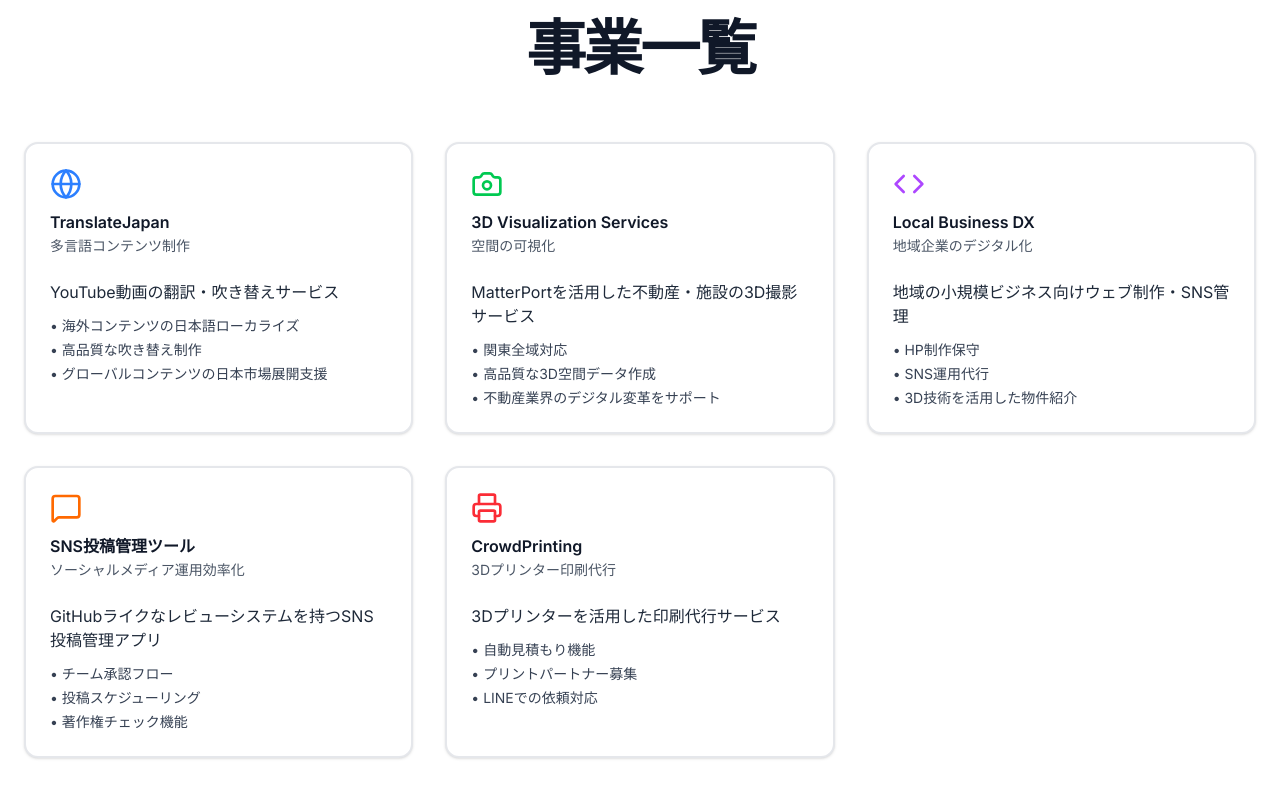
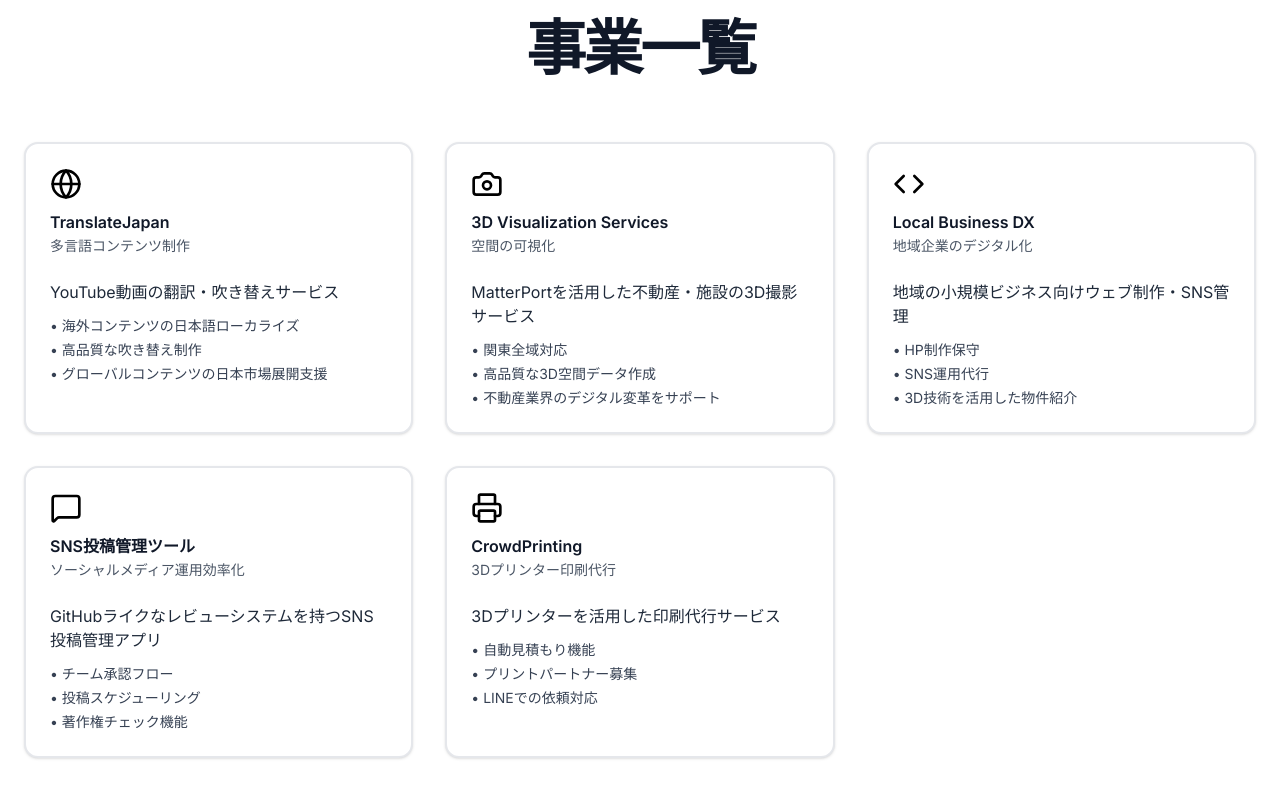
Before and after one commit to KuranosukeOhta/northerns-lab-corporate-site, a Next.js app: page / in a window 1280 px wide. Shown: the part 954-1752 px from the top of the page. Built offline with nearby package versions, Linux system fonts and the light colour scheme.

Commit message:
事業一覧のカードアイコンをすべて黒色に統一

```diff
--- a/src/app/page.tsx
+++ b/src/app/page.tsx
@@ -102,7 +102,7 @@
             <div className="grid gap-8 md:grid-cols-2 lg:grid-cols-3">
               <Card className="bg-white border-2 border-gray-200 hover:scale-105 transition-all duration-300 cursor-pointer">
                 <CardHeader>
-                  <Globe className="h-8 w-8 mb-2 text-blue-500" />
+                  <Globe className="h-8 w-8 mb-2 text-black" />
                   <CardTitle className="text-gray-900">TranslateJapan</CardTitle>
                   <p className="text-sm text-gray-600">多言語コンテンツ制作</p>
                 </CardHeader>
@@ -118,7 +118,7 @@
 
               <Card className="bg-white border-2 border-gray-200 hover:scale-105 transition-all duration-300 cursor-pointer">
                 <CardHeader>
-                  <Camera className="h-8 w-8 mb-2 text-green-500" />
+                  <Camera className="h-8 w-8 mb-2 text-black" />
                   <CardTitle className="text-gray-900">3D Visualization Services</CardTitle>
                   <p className="text-sm text-gray-600">空間の可視化</p>
                 </CardHeader>
@@ -134,7 +134,7 @@
 
               <Card className="bg-white border-2 border-gray-200 hover:scale-105 transition-all duration-300 cursor-pointer">
                 <CardHeader>
-                  <Code className="h-8 w-8 mb-2 text-purple-500" />
+                  <Code className="h-8 w-8 mb-2 text-black" />
                   <CardTitle className="text-gray-900">Local Business DX</CardTitle>
                   <p className="text-sm text-gray-600">地域企業のデジタル化</p>
                 </CardHeader>
@@ -150,7 +150,7 @@
 
               <Card className="bg-white border-2 border-gray-200 hover:scale-105 transition-all duration-300 cursor-pointer">
                 <CardHeader>
-                  <MessageSquare className="h-8 w-8 mb-2 text-orange-500" />
+                  <MessageSquare className="h-8 w-8 mb-2 text-black" />
                   <CardTitle className="text-gray-900">SNS投稿管理ツール</CardTitle>
                   <p className="text-sm text-gray-600">ソーシャルメディア運用効率化</p>
                 </CardHeader>
@@ -166,7 +166,7 @@
 
               <Card className="bg-white border-2 border-gray-200 hover:scale-105 transition-all duration-300 cursor-pointer">
                 <CardHeader>
-                  <Printer className="h-8 w-8 mb-2 text-red-500" />
+                  <Printer className="h-8 w-8 mb-2 text-black" />
                   <CardTitle className="text-gray-900">CrowdPrinting</CardTitle>
                   <p className="text-sm text-gray-600">3Dプリンター印刷代行</p>
                 </CardHeader>
```
